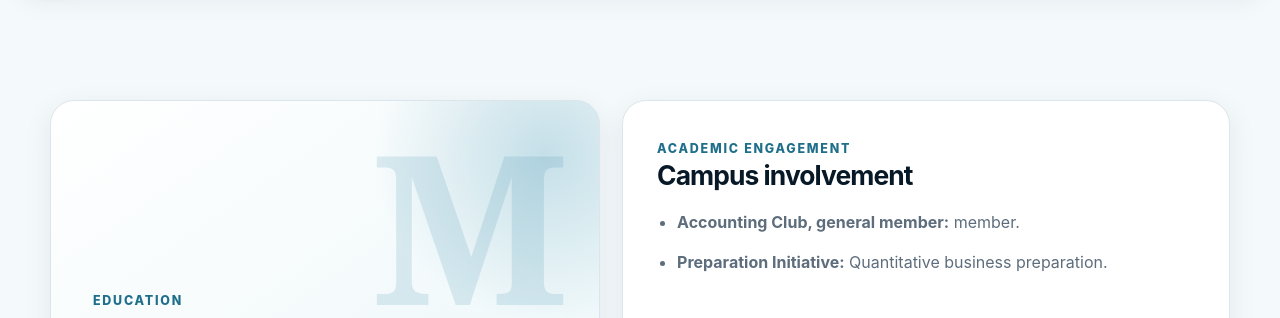
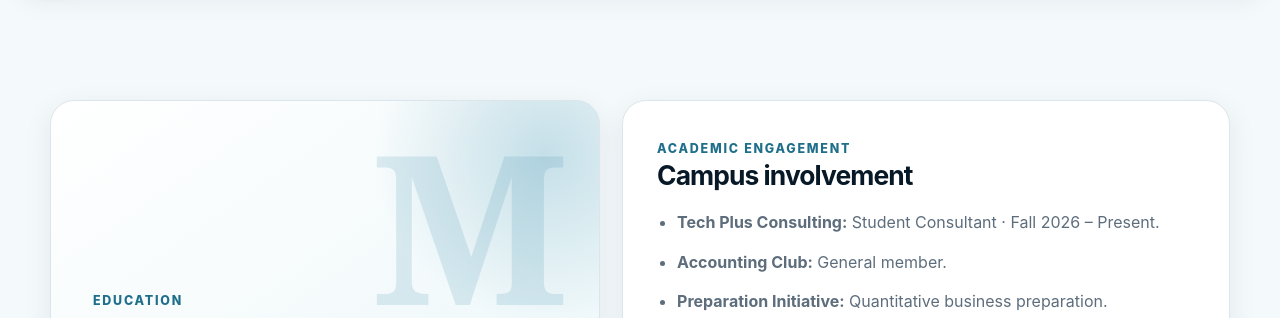
Before and after one commit to priyonti-sys/priyonti-roy-portfolio, a plain HTML site: page education.html in a window 1280 px wide. Shown: the part 88-406 px from the top of the page. Drawn offline with Linux system fonts and the light colour scheme.

Commit message:
Clarify student consulting as campus involvement

```diff
--- a/education.html
+++ b/education.html
@@ -84,7 +84,8 @@
             <span class="info-label">Academic engagement</span>
             <h3>Campus involvement</h3>
             <ul>
-              <li><strong>Accounting Club, general member:</strong> member.</li>
+              <li><strong>Tech Plus Consulting:</strong> Student Consultant · Fall 2026 – Present.</li>
+              <li><strong>Accounting Club:</strong> General member.</li>
               <li><strong>Preparation Initiative:</strong> Quantitative business preparation.</li>
             </ul>
           </article>
```
